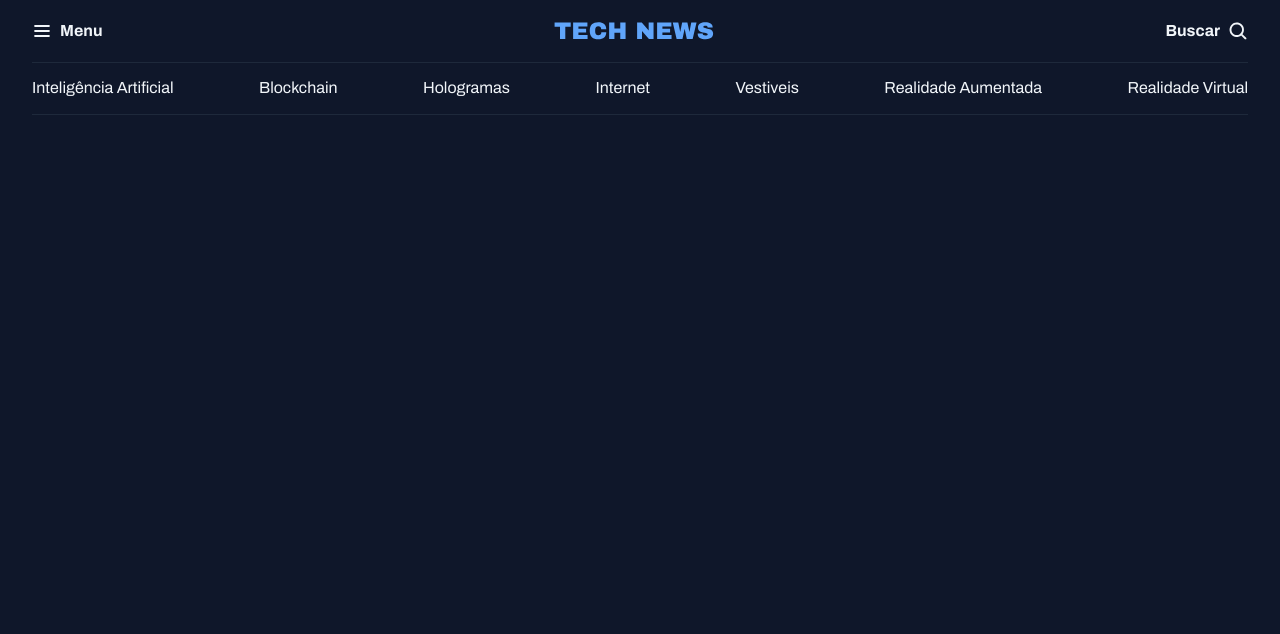
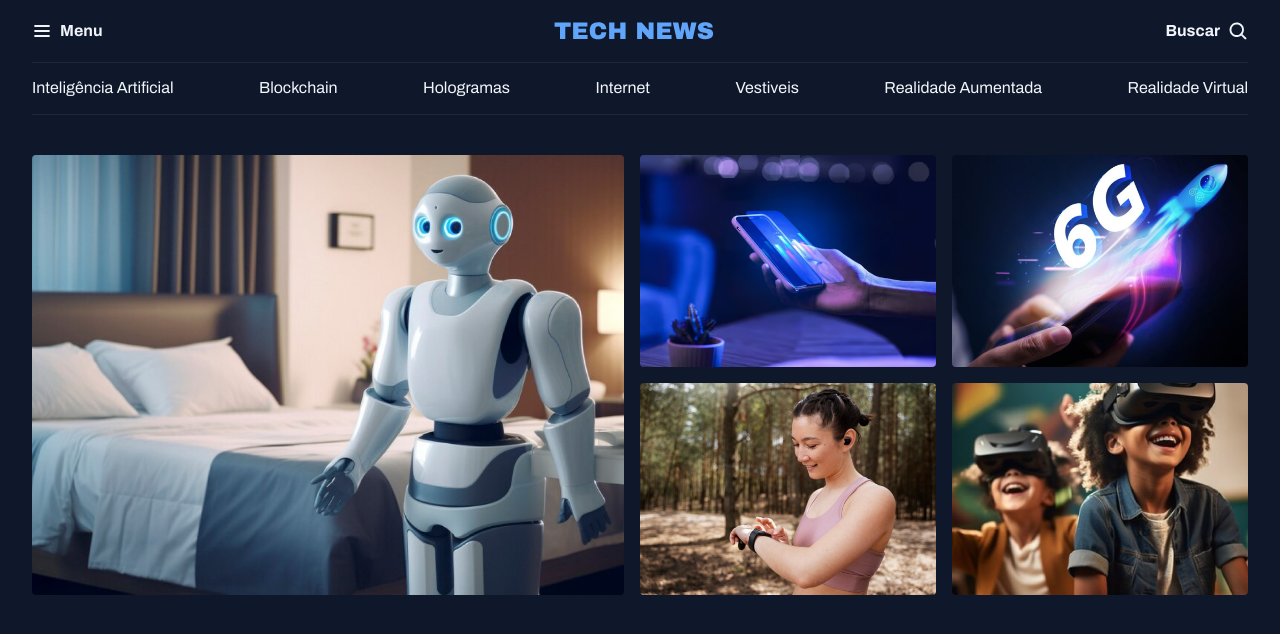
Before and after one commit to Rainer-Ferreira/Projeto, a plain HTML site: page index.html in a window 1280 px wide. Drawn offline with Linux system fonts and the light colour scheme.

Commit message:
Estruturando a seção destaques

```diff
--- a/index.html
+++ b/index.html
@@ -41,5 +41,29 @@
     </nav>
 
    </header>
+   <main class="grid container">
+    <section id="featured" class="grid grid-flow-col gap-16">
+<div>
+    <img src="Assets/Images/Image 01.png" alt="">
+</div>
+
+<div class="grid grid-cols-2 gap-16">
+<div>
+   <img src="Assets/Images/Image 02.png" alt="">
+</div>
+
+<div>
+    <img src="Assets/Images/Image 03.png" alt="">
+</div>
+
+<div>
+    <img src="Assets/Images/Image 04.png" alt="">
+</div>
+<div>
+    <img src="Assets/Images/Image 05.png" alt="">
+</div>
+</div>
+    </section>
+   </main>
 </body>
 </html>
--- a/styles/global.css
+++ b/styles/global.css
@@ -40,17 +40,15 @@ h1, h2, h3 {
     font: inherit;
 }
 
+img {
+    max-width: 100%;
+}
+
 .container {
     max-width: 1280px;
     padding-inline: 32px;
     margin-inline: auto;
 }
-
-/* utility-first */
-.grid {
-    display: grid;
-}
-
-.grid-flow-col {
-    grid-auto-flow: column;
-}
+ main {
+    margin-top: 40px;
+ }
--- a/styles/index.css
+++ b/styles/index.css
@@ -1,2 +1,4 @@
 @import url(global.css);
+@import url(utility.css);
 @import url(header.css);
+@import url(sections.css);
--- /dev/null
+++ b/styles/sections.css
@@ -0,0 +1,7 @@
+#featured {
+    img {
+        height: 100%;
+       object-fit: cover;
+       border-radius: 4px;
+    }
+}
--- /dev/null
+++ b/styles/utility.css
@@ -0,0 +1,16 @@
+/* utility-first */
+.grid {
+    display: grid;
+}
+
+.grid-flow-col {
+    grid-auto-flow: column;
+}
+
+.grid-cols-2 {
+    grid-template-columns: 1fr 1fr;
+}
+
+.gap-16 {
+    gap: 16px;
+}
```
